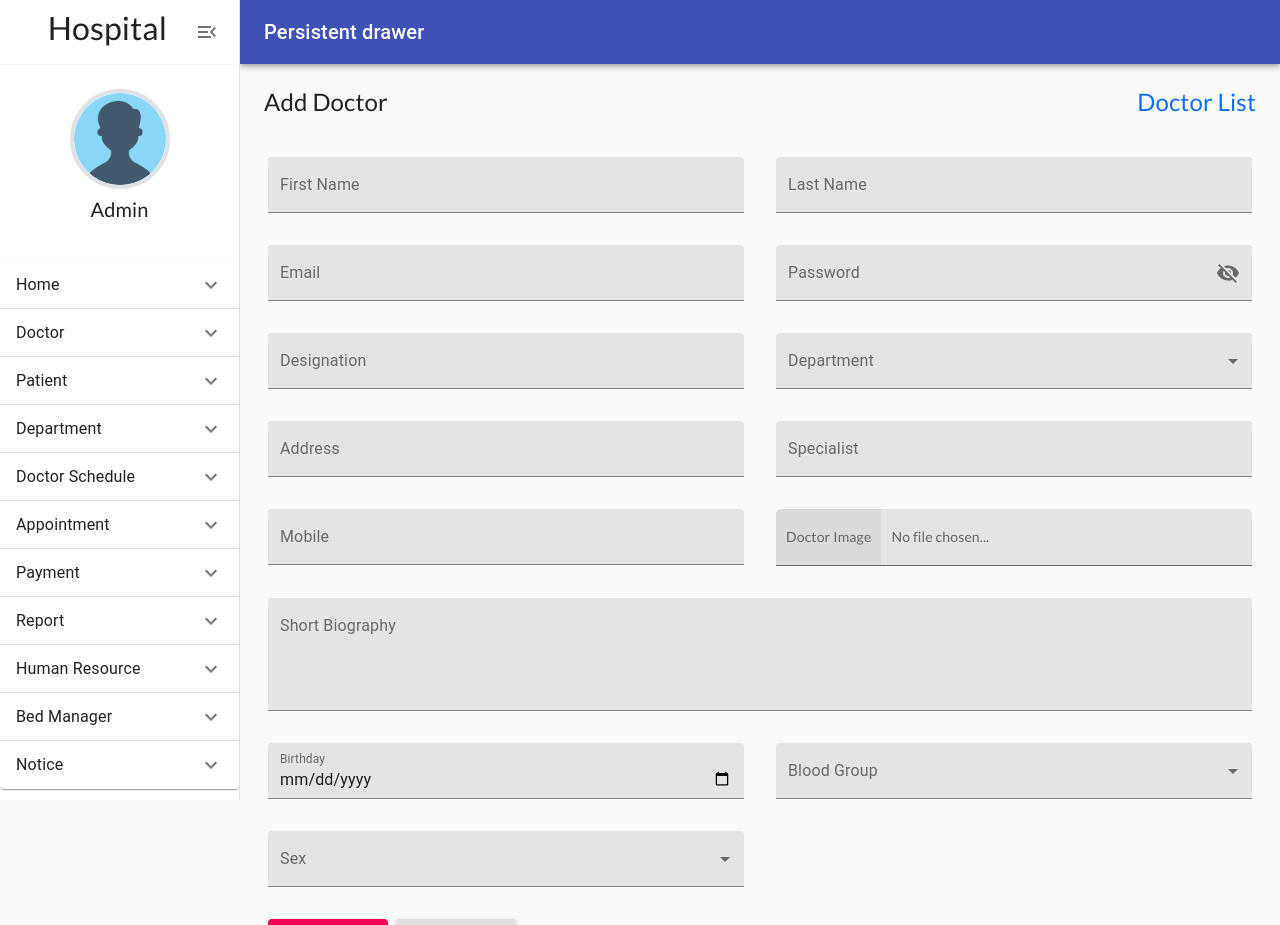
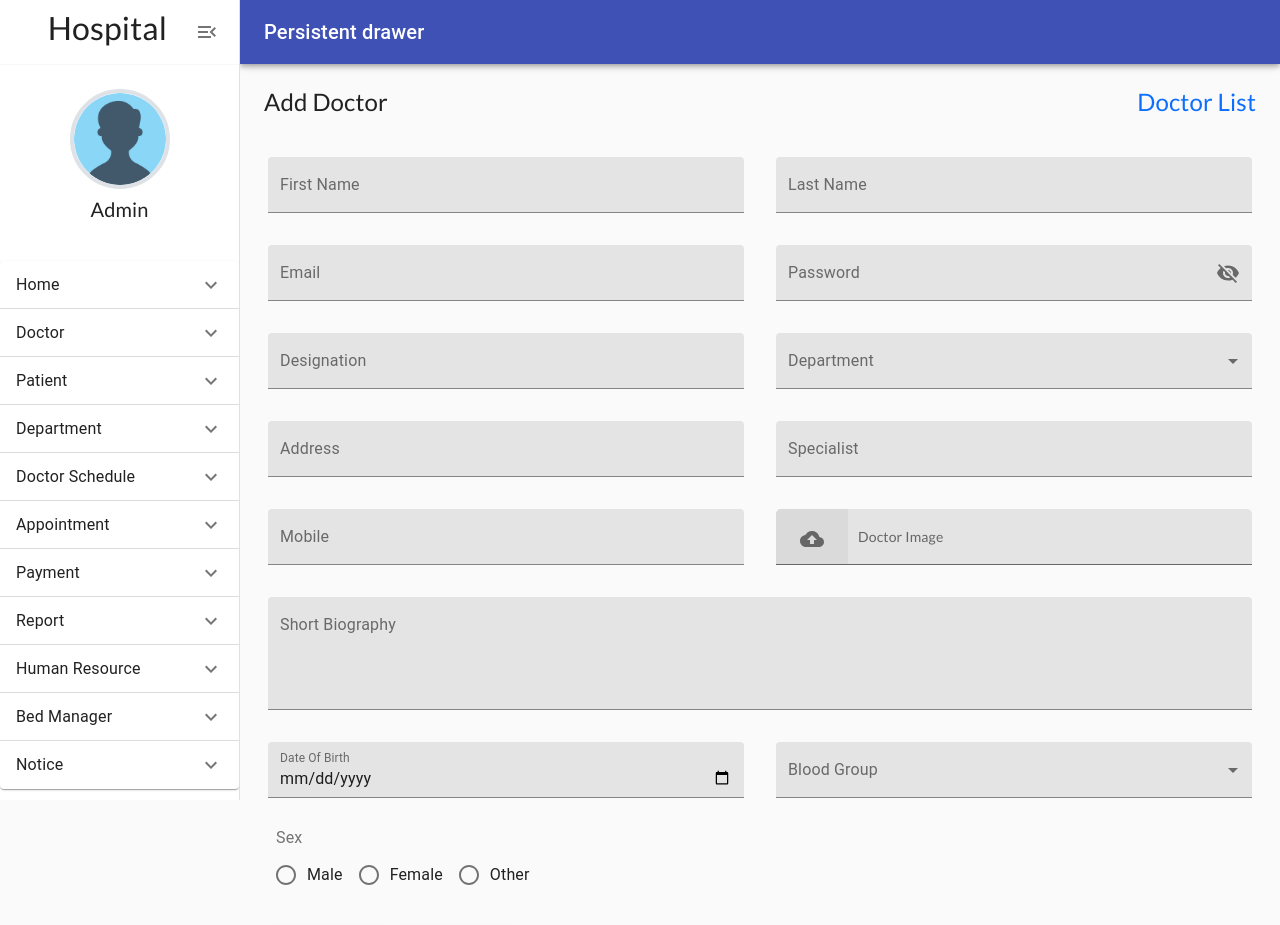
Before and after one commit to nayem1816/hospital-management-stytem-client, a React (Create React App) app: page /doctor/addDoctor in a window 1280 px wide. Shown: the top 925 px of the page. Built offline with nearby package versions, Linux system fonts and the light colour scheme.

Commit message:
customRadioBtn added

```diff
--- a/src/App.js
+++ b/src/App.js
@@ -38,8 +38,11 @@ import AddNotice from "./pages/Notice/AddNotice/AddNotice";
 import NoticeList from "./pages/Notice/NoticeList/NoticeList";
 
 function App() {
+    const matchResult = window.matchMedia("(max-width:900px)");
+    const mobileScreen = matchResult.matches;
     const classes = useStyles();
-    const [open, setOpen] = useState(true);
+    const [open, setOpen] = useState(mobileScreen ? false : true);
+
     const handleDrawerOpen = () => {
         setOpen(true);
     };
--- /dev/null
+++ b/src/components/InputField/CustomRadioBtn/CustomRadioBtn.jsx
@@ -0,0 +1,32 @@
+import React from "react";
+import {
+    Radio,
+    FormControlLabel,
+    FormLabel,
+    RadioGroup,
+} from "@material-ui/core";
+
+const CustomRadioBtn = (props) => {
+    const { titleName, selectOptions, register, regName } = props;
+    return (
+        <div className="ms-2">
+            <FormLabel className="" component="legend">
+                {titleName}
+            </FormLabel>
+            <RadioGroup row aria-label="position" name="position">
+                {selectOptions.map((option, i) => (
+                    <FormControlLabel
+                        {...register(regName, { required: true })}
+                        key={i}
+                        value={option}
+                        control={<Radio color="primary" />}
+                        label={option}
+                        labelPlacement="end"
+                    />
+                ))}
+            </RadioGroup>
+        </div>
+    );
+};
+
+export default CustomRadioBtn;
--- a/src/components/InputField/UploadField/UploadField.css
+++ b/src/components/InputField/UploadField/UploadField.css
@@ -8,6 +8,7 @@
     position: relative;
     border-radius: 5px 5px 0 0;
     border-bottom: 1px solid #666666;
+    height: 56px;
 }
 .file-upload .file-upload-select:hover {
     border-bottom: 1px solid black;
--- a/src/components/InputField/UploadField/UploadField.jsx
+++ b/src/components/InputField/UploadField/UploadField.jsx
@@ -1,9 +1,10 @@
 import React from "react";
 import { useState } from "react";
 import "./UploadField.css";
+import CloudUploadIcon from "@material-ui/icons/CloudUpload";
 
 const UploadField = ({ placeHolder }) => {
-    const [fileText, setFileText] = useState("No file chosen...");
+    const [fileText, setFileText] = useState(placeHolder);
 
     const fileSelect = () => {
         const fileInput = document.getElementById("file-upload-input");
@@ -19,7 +20,9 @@ const UploadField = ({ placeHolder }) => {
     return (
         <div className="file-upload">
             <div onClick={fileSelect} className="file-upload-select">
-                <div className="file-select-button">{placeHolder}</div>
+                <div className="file-select-button px-4">
+                    <CloudUploadIcon />
+                </div>
                 <div className="file-select-name">{fileText}</div>
                 <input
                     onChange={fileNameChange}
--- a/src/pages/Doctor/AddDoctor/AddDoctor.jsx
+++ b/src/pages/Doctor/AddDoctor/AddDoctor.jsx
@@ -8,6 +8,7 @@ import CustomSelect from "../../../components/InputField/CustomSelect/CustomSele
 import UploadField from "../../../components/InputField/UploadField/UploadField";
 import CustomTextArea from "../../../components/InputField/CustomTextArea/CustomTextArea";
 import CustomDatePicker from "../../../components/InputField/CustomDatePicker/CustomDatePicker";
+import CustomRadioBtn from "../../../components/InputField/CustomRadioBtn/CustomRadioBtn";
 
 const AddDoctor = () => {
     const { register, handleSubmit } = useForm();
@@ -101,9 +102,9 @@ const AddDoctor = () => {
                                 })}
                             />
                         </div>
-                        <div className="col-md-6 p-3 short-biography">
+                        <div className="col-md-6 p-3 doctor-birthday">
                             <CustomDatePicker
-                                placeHolder={"Birthday"}
+                                placeHolder={"Date Of Birth"}
                                 {...register("birthday", { required: true })}
                             />
                         </div>
@@ -124,12 +125,16 @@ const AddDoctor = () => {
                             />
                         </div>
                         <div className="col-md-6 p-3 doctor-sex">
-                            <CustomSelect
-                                placeHolder="Sex"
+                            <CustomRadioBtn
+                                titleName={"Sex"}
+                                regName={"sex"}
+                                defaultValue={false}
                                 selectOptions={["Male", "Female", "Other"]}
+                                rules={{ required: true }}
                                 register={register}
                             />
                         </div>
+
                         <div className="col-md-12 p-3 button">
                             <CustomButton
                                 btnType={"btn"}
--- a/src/pages/Patient/AddPatient/AddPatient.jsx
+++ b/src/pages/Patient/AddPatient/AddPatient.jsx
@@ -5,6 +5,7 @@ import { useForm } from "react-hook-form";
 import CustomButton from "../../../components/InputField/CustomButton/CustomButton";
 import CustomSelect from "../../../components/InputField/CustomSelect/CustomSelect";
 import UploadField from "../../../components/InputField/UploadField/UploadField";
+import CustomDatePicker from "../../../components/InputField/CustomDatePicker/CustomDatePicker";
 
 const AddPatient = () => {
     const { register, handleSubmit } = useForm();
@@ -88,11 +89,10 @@ const AddPatient = () => {
                                 register={register}
                             />
                         </div>
-                        <div className="col-md-6 p-3 address">
-                            <CustomInput
+                        <div className="col-md-6 p-3 patient-birthday">
+                            <CustomDatePicker
                                 placeHolder={"Date Of Birth"}
-                                inputType={"text"}
-                                {...register("dateOfBirth", { required: true })}
+                                {...register("birthday", { required: true })}
                             />
                         </div>
                         <div className="col-md-6 p-3 address">
```
